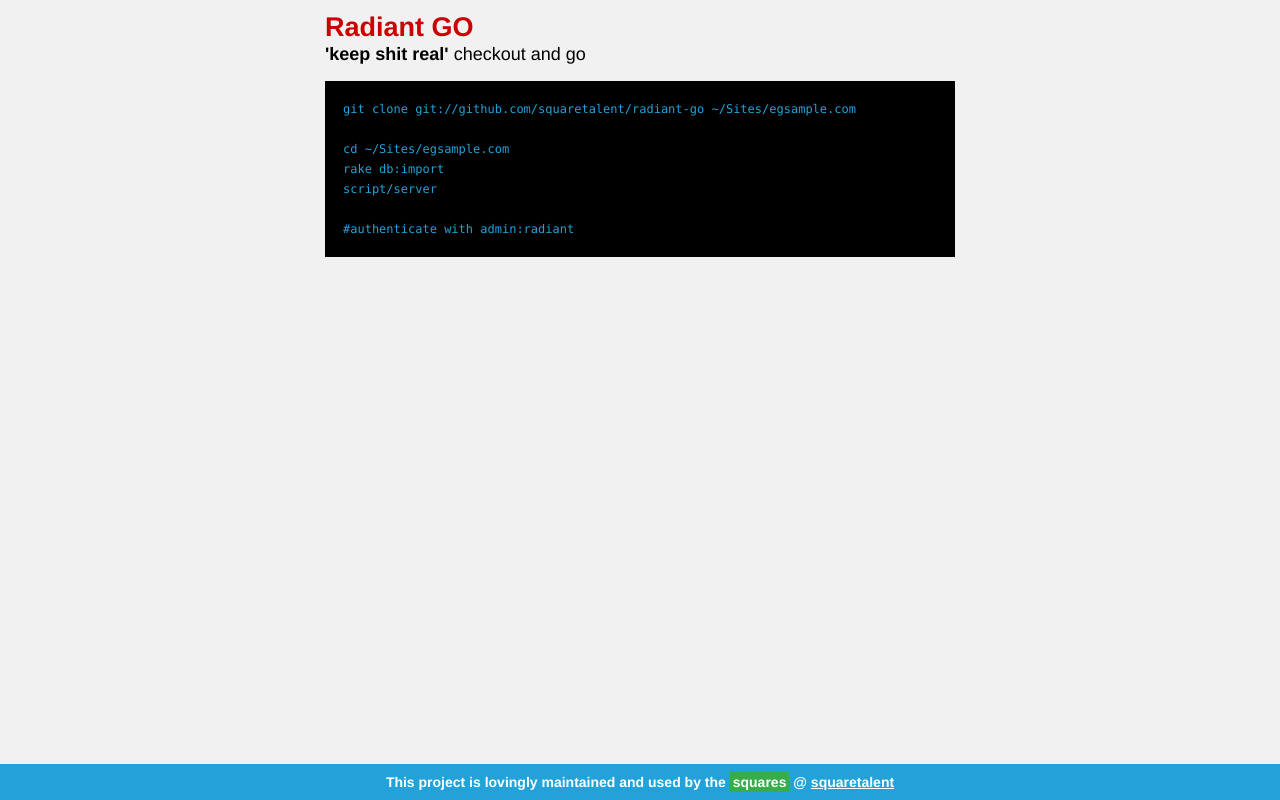
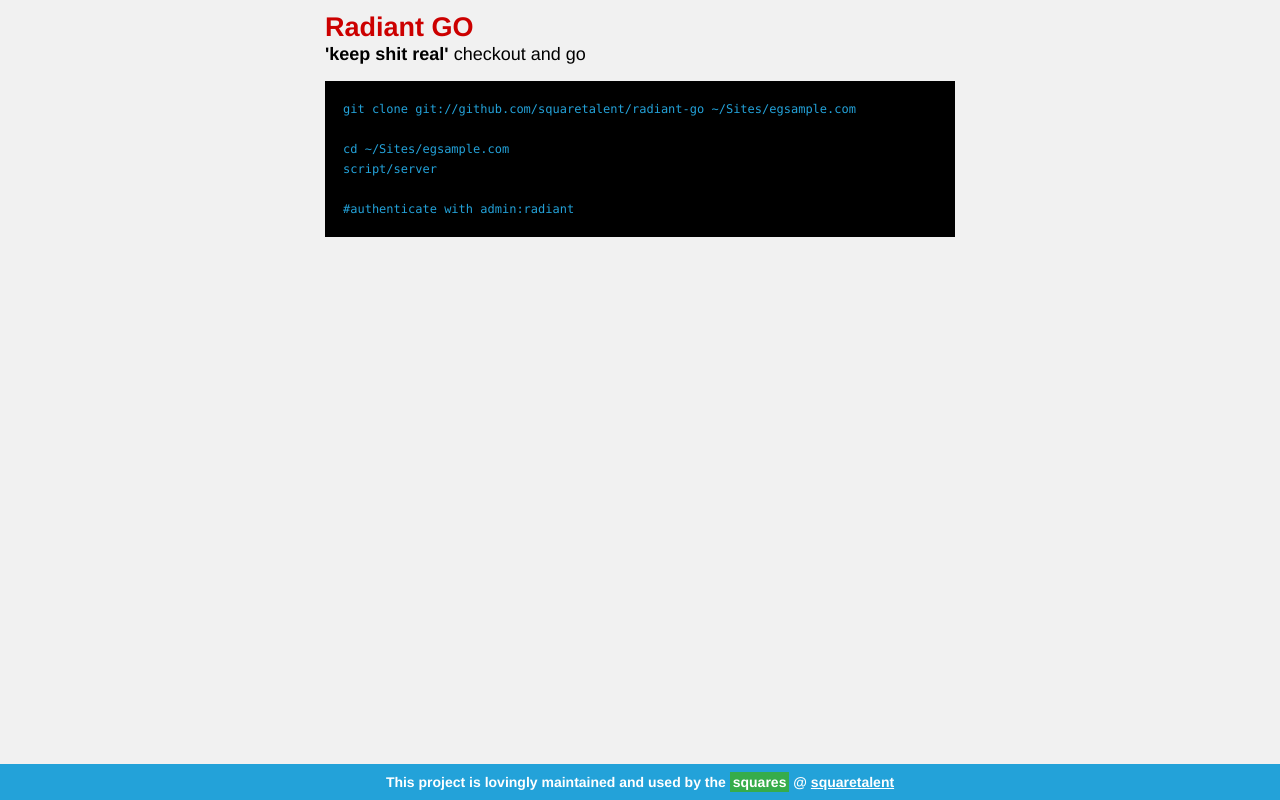
Before and after one commit to squaretalent/radiantgo.com, a plain HTML site: page index.html in a window 1280 px wide. Drawn offline with Linux system fonts and the light colour scheme.

Commit message:
no longer requiring you to import because we have no way of tracking extension migrations

```diff
--- a/index.html
+++ b/index.html
@@ -24,7 +24,6 @@
 <pre><code>git clone git://github.com/squaretalent/radiant-go ~/Sites/egsample.com
 
 cd ~/Sites/egsample.com
-rake db:import
 script/server
 
 #authenticate with admin:radiant</code></pre>
```
